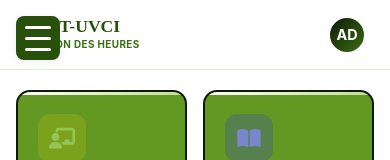
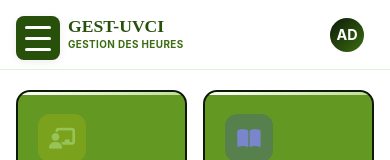
Before and after one commit to fahikatbakary-lab/GEST-UVCI, a plain HTML site: page index.html in a window 390 px wide. Shown: the top 160 px of the page. Drawn offline with nearby package versions, Linux system fonts and the light colour scheme.

Commit message:
ma nouvelle mise à jour

```diff
--- a/style.css
+++ b/style.css
@@ -117,6 +117,12 @@ body {
   align-items: center;
   gap: 12px;
   text-decoration: none;
+}
+
+@media (max-width: 991px) {
+  .topbar-brand {
+    margin-left: 44px;
+  }
 }
 
 .topbar-brand img {
```
Also changed, not shown: index.html (+2 -2 lines).
